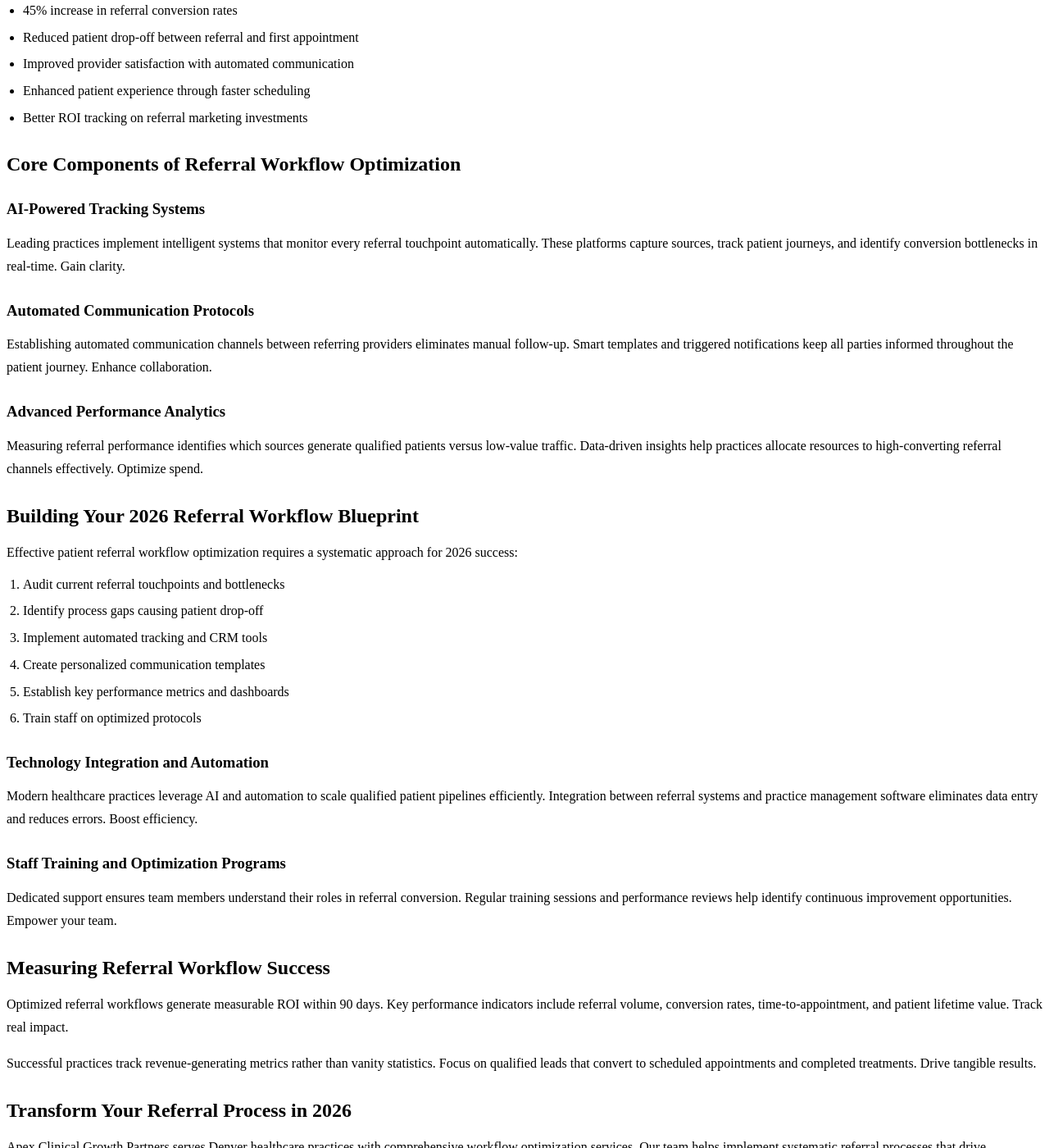
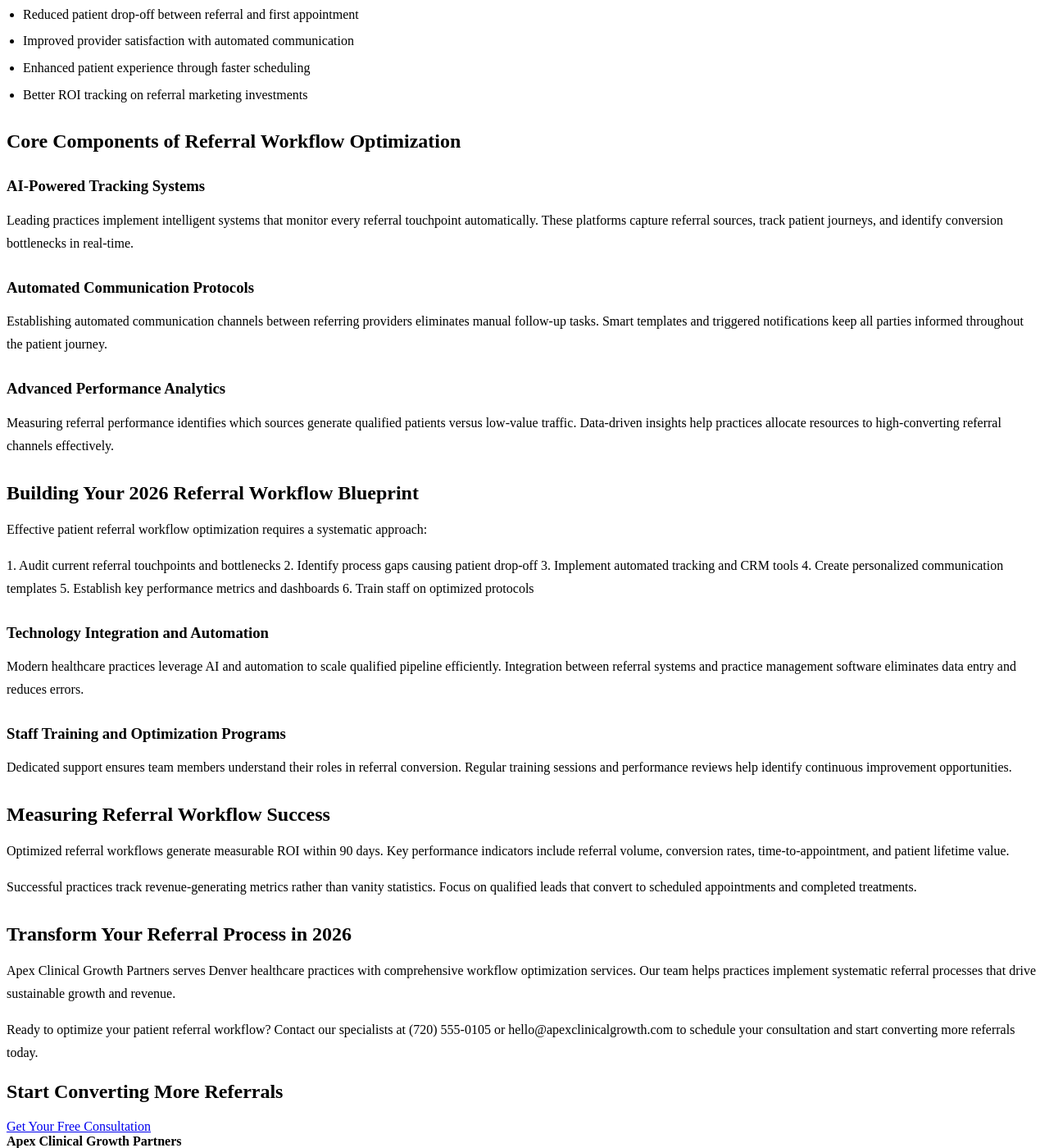
Before and after one commit to prjctlphbt/orbitr-canary-angular-20260228, a Jekyll site: the page patient-referral-workflow-blueprint.html, which Jekyll copies as it is, in a window 1280 px wide and 1400 px high, scrolled down 417 px. Shown: the whole window at 82% size. Built offline with Jekyll 4.4.1, drawn with Linux system fonts in a browser that asks for light colours; some of the changed text lies outside the part shown.

Commit message:
Rollback: Revert changes to patient-referral-workflow-blueprint.html

```diff
--- a/patient-referral-workflow-blueprint.html
+++ b/patient-referral-workflow-blueprint.html
@@ -4,7 +4,7 @@
 <head>
 <meta charset="utf-8"/>
 <meta content="width=device-width, initial-scale=1.0" name="viewport"/>
-<meta content="Unlock significant growth for your practice in 2026 with our Patient Referral Workflow Optimization Blueprint. Streamline processes, enhance patient acquisition, and boost your referral volume by 40%. Get started with Apex Clinical Growth Partners." name="description"/>
+<meta content="Optimize your patient referral workflow with Apex Clinical Growth Partners. Streamline processes, reduce delays, and boost referral volume by 40% in 2026. Get your blueprint today." name="description"/>
 <title>Patient Referral Workflow Optimization Blueprint | 2026 Guide</title>
 <style>
 
@@ -95,7 +95,7 @@
 <a href="/services/">Services</a>
 <a href="/blog/insights/">Insights</a>
 <a href="/contact/">Contact</a>
-<a class="cta" href="/contact/">Book Your Intro Call</a>
+<a class="cta" href="/contact/">Book Intro Call</a>
 </nav>
 </div>
 </header>
@@ -103,16 +103,16 @@
 <section class="page-hero landing-hero">
 <div class="container">
 <h1>Patient Referral Workflow Optimization Blueprint</h1>
-<a class="cta" href="/services/">Access Your Blueprint Now</a>
+<a class="cta" href="/services/">Get Your Blueprint</a>
 </div>
 </section>
 <section class="landing-content">
 <div class="container orbitr-generated-content">
 <h1>Patient Referral Workflow Optimization Blueprint</h1>
-<p>Streamlining patient referrals is crucial for healthcare growth and maximizing revenue in 2026. Effective workflow optimization transforms fragmented processes into seamless systems. This converts qualified leads into scheduled patients efficiently.</p>
+<p>Streamlining patient referrals drives healthcare growth and maximizes revenue in 2026. Effective workflow optimization transforms fragmented processes into seamless systems that convert qualified leads into scheduled patients.</p>
 <h2>Why Patient Referral Workflows Drive Practice Growth</h2>
-<p>Inefficient referral systems waste valuable opportunities and marketing budgets. Healthcare practices lose potential revenue when processes lack automation and robust tracking capabilities. Optimize for success.</p>
-<p>Practices achieve significant results within 90 days of implementing optimized workflows, including:</p>
+<p>Inefficient referral systems waste valuable opportunities and marketing budget. Healthcare practices lose potential revenue when referral processes lack automation and tracking capabilities.</p>
+<p>What practices achieve within 90 days of implementing optimized workflows:</p>
 <ul>
 <li>45% increase in referral conversion rates</li>
 <li>Reduced patient drop-off between referral and first appointment</li>
@@ -122,37 +122,35 @@
 </ul>
 <h2>Core Components of Referral Workflow Optimization</h2>
 <h3>AI-Powered Tracking Systems</h3>
-<p>Leading practices implement intelligent systems that monitor every referral touchpoint automatically. These platforms capture sources, track patient journeys, and identify conversion bottlenecks in real-time. Gain clarity.</p>
+<p>Leading practices implement intelligent systems that monitor every referral touchpoint automatically. These platforms capture referral sources, track patient journeys, and identify conversion bottlenecks in real-time.</p>
 <h3>Automated Communication Protocols</h3>
-<p>Establishing automated communication channels between referring providers eliminates manual follow-up. Smart templates and triggered notifications keep all parties informed throughout the patient journey. Enhance collaboration.</p>
+<p>Establishing automated communication channels between referring providers eliminates manual follow-up tasks. Smart templates and triggered notifications keep all parties informed throughout the patient journey.</p>
 <h3>Advanced Performance Analytics</h3>
-<p>Measuring referral performance identifies which sources generate qualified patients versus low-value traffic. Data-driven insights help practices allocate resources to high-converting referral channels effectively. Optimize spend.</p>
+<p>Measuring referral performance identifies which sources generate qualified patients versus low-value traffic. Data-driven insights help practices allocate resources to high-converting referral channels effectively.</p>
 <h2>Building Your 2026 Referral Workflow Blueprint</h2>
-<p>Effective patient referral workflow optimization requires a systematic approach for 2026 success:</p>
-<ol>
-<li>Audit current referral touchpoints and bottlenecks</li>
-<li>Identify process gaps causing patient drop-off</li>
-<li>Implement automated tracking and CRM tools</li>
-<li>Create personalized communication templates</li>
-<li>Establish key performance metrics and dashboards</li>
-<li>Train staff on optimized protocols</li>
-</ol>
+<p>Effective patient referral workflow optimization requires a systematic approach:</p>
+<p>1. Audit current referral touchpoints and bottlenecks
+2. Identify process gaps causing patient drop-off
+3. Implement automated tracking and CRM tools
+4. Create personalized communication templates
+5. Establish key performance metrics and dashboards
+6. Train staff on optimized protocols</p>
 <h3>Technology Integration and Automation</h3>
-<p>Modern healthcare practices leverage AI and automation to scale qualified patient pipelines efficiently. Integration between referral systems and practice management software eliminates data entry and reduces errors. Boost efficiency.</p>
+<p>Modern healthcare practices leverage AI and automation to scale qualified pipeline efficiently. Integration between referral systems and practice management software eliminates data entry and reduces errors.</p>
 <h3>Staff Training and Optimization Programs</h3>
-<p>Dedicated support ensures team members understand their roles in referral conversion. Regular training sessions and performance reviews help identify continuous improvement opportunities. Empower your team.</p>
+<p>Dedicated support ensures team members understand their roles in referral conversion. Regular training sessions and performance reviews help identify continuous improvement opportunities.</p>
 <h2>Measuring Referral Workflow Success</h2>
-<p>Optimized referral workflows generate measurable ROI within 90 days. Key performance indicators include referral volume, conversion rates, time-to-appointment, and patient lifetime value. Track real impact.</p>
-<p>Successful practices track revenue-generating metrics rather than vanity statistics. Focus on qualified leads that convert to scheduled appointments and completed treatments. Drive tangible results.</p>
+<p>Optimized referral workflows generate measurable ROI within 90 days. Key performance indicators include referral volume, conversion rates, time-to-appointment, and patient lifetime value.</p>
+<p>Successful practices track revenue-generating metrics rather than vanity statistics. Focus on qualified leads that convert to scheduled appointments and completed treatments.</p>
 <h2>Transform Your Referral Process in 2026</h2>
-<p>Apex Clinical Growth Partners serves Denver healthcare practices with comprehensive workflow optimization services. Our team helps implement systematic referral processes that drive sustainable growth and revenue in 2026.</p>
-<p>Ready to optimize your patient referral workflow for 2026? Contact our specialists at (720) 555-0105 or hello@apexclinicalgrowth.com to schedule your consultation. Start converting more referrals today.</p>
+<p>Apex Clinical Growth Partners serves Denver healthcare practices with comprehensive workflow optimization services. Our team helps practices implement systematic referral processes that drive sustainable growth and revenue.</p>
+<p>Ready to optimize your patient referral workflow? Contact our specialists at (720) 555-0105 or hello@apexclinicalgrowth.com to schedule your consultation and start converting more referrals today.</p>
 </div>
 </section>
 <section class="landing-cta">
 <div class="container">
 <h2>Start Converting More Referrals</h2>
-<a class="cta" href="/services/">Schedule Your Free Consultation</a>
+<a class="cta" href="/services/">Get Your Free Consultation</a>
 </div>
 </section>
 </main>
```
Also changed, not shown: other parts of patient-referral-workflow-blueprint.html (+10 -0 lines).
